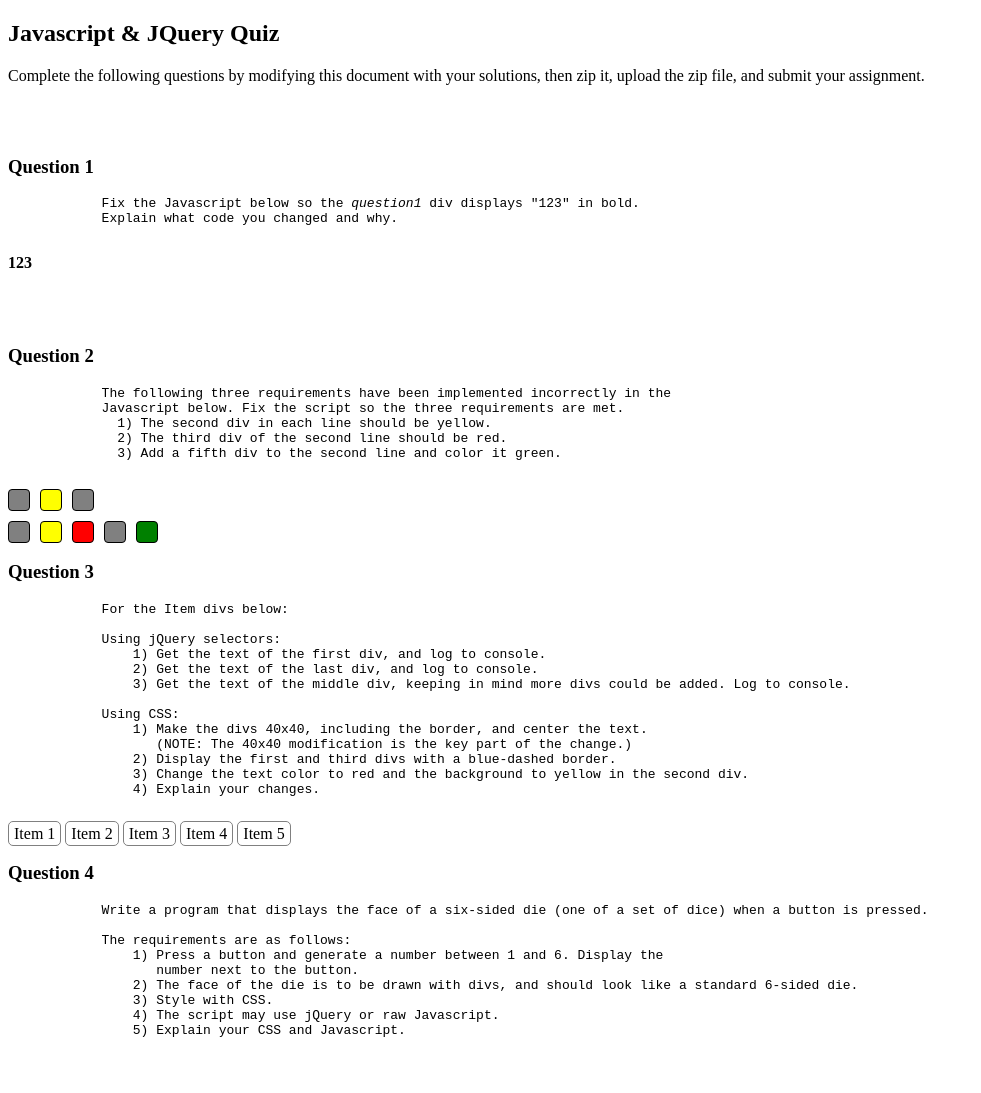
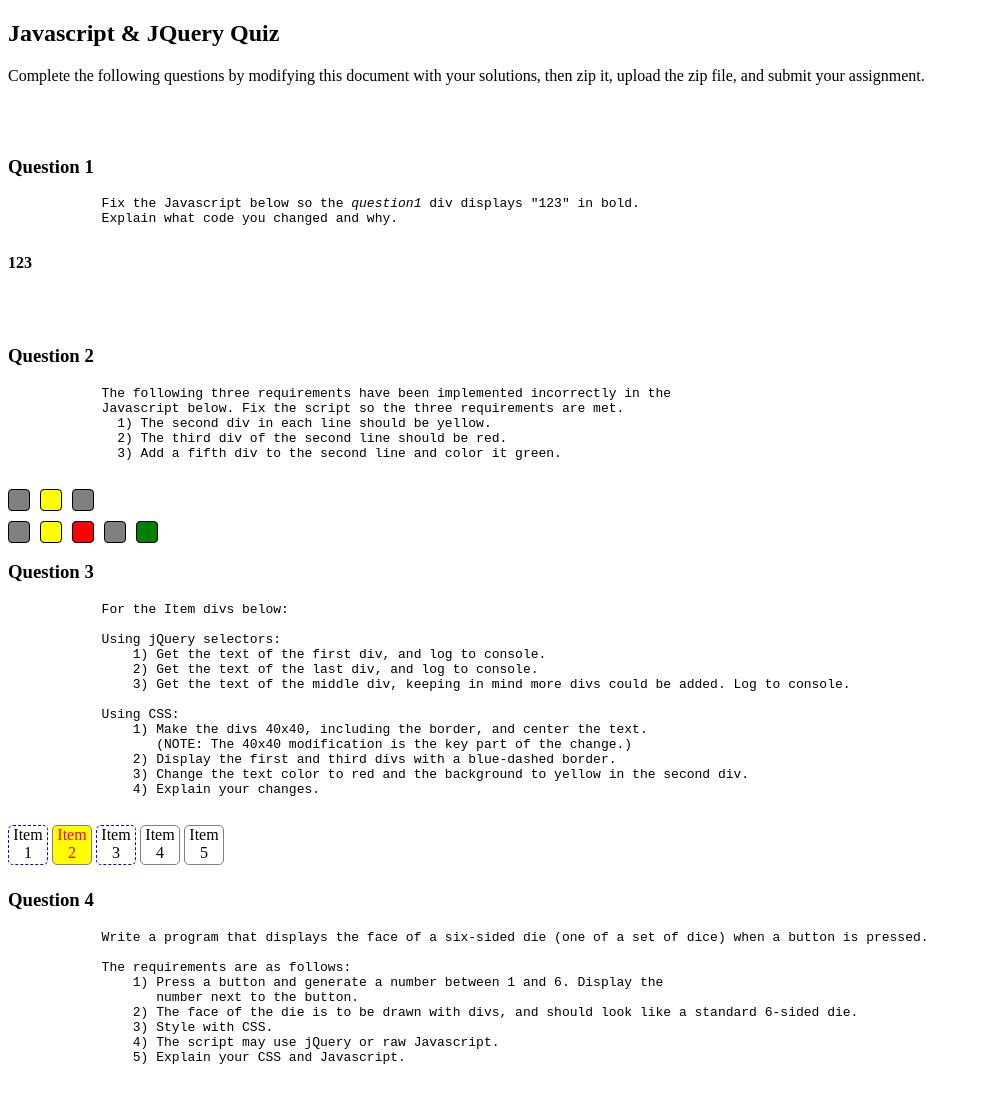
Before and after one commit to JCarmine/jquery-dice-roll, a plain HTML site: page jsquiz.html in a window 1280 px wide. Shown: the whole page, without its empty margins (0-981 px from the left). Before the commit the page ends 1066 px from the top, so only its background shows below. Drawn offline with nearby package versions, Linux system fonts and the light colour scheme.

Commit message:
Finish 3rd question.

```diff
--- a/jsquiz.html
+++ b/jsquiz.html
@@ -128,14 +128,32 @@
             Question 3
         -->
         <style>
-            .item {
-                padding: 3px 5px;
-                border: 1px solid gray;
-                border-radius: 5px;
-                display: inline;
+            .itemList .item {
+              /* Set box-sizing to border-box to include padding and border in
+              the element's total width and height */
+              box-sizing: border-box;
+              /* Set the desired width and height; */
+              width: 40px;
+              height: 40px;
+              border: 1px solid gray;
+              border-radius: 5px;
+              display: inline-block;
+              /* Center text */
+              text-align: center;
             }
-            .item:not(:last-child) {
+
+            .itemList .item:not(:last-child) {
                 margin-bottom: 5px;
+            }
+            /* Get the first and 3rd items, then style using the border shorthand property */
+            .itemList .item:nth-child(1),
+            .itemList .item:nth-child(3) {
+                border: 1px dashed blue;
+            }
+            /* Get the 2nd item and style */
+            .itemList .item:nth-child(2) {
+                color: red;
+                background-color: yellow;
             }
         </style>
 
@@ -155,7 +173,8 @@
                 3) Change the text color to red and the background to yellow in the second div.
                 4) Explain your changes.
         </pre>
-        <div>
+        <!-- Isolate the list by placing a class on the root el -->
+        <div class="itemList">
             <div class="item">Item 1</div>
             <div class="item">Item 2</div>
             <div class="item">Item 3</div>
@@ -164,7 +183,18 @@
         </div>
 
         <script>
-        	// Add jQuery here
+          // Get the first element with the class .item in the .itemList
+        	const firstDiv = $('.itemList .item:first-of-type').text();
+          console.log(firstDiv);
+          // Get the last element with the class .item in the .itemList
+          const lastDiv = $('.itemList .item:last-of-type').text();
+          console.log(lastDiv);
+          // Get the length of the list, devide it in half, then round up.
+          // This will find the middle el in an odd numbered .itemList.
+          // If the .itemList is even mumbered, this will get the element as close
+          // to the middle, without going over, as possible.
+          const middleEl = Math.ceil($('.itemList .item').length/2);
+          console.log($(`.itemList .item:nth-child(${middleEl})`).text());
         </script>
 
 
```
